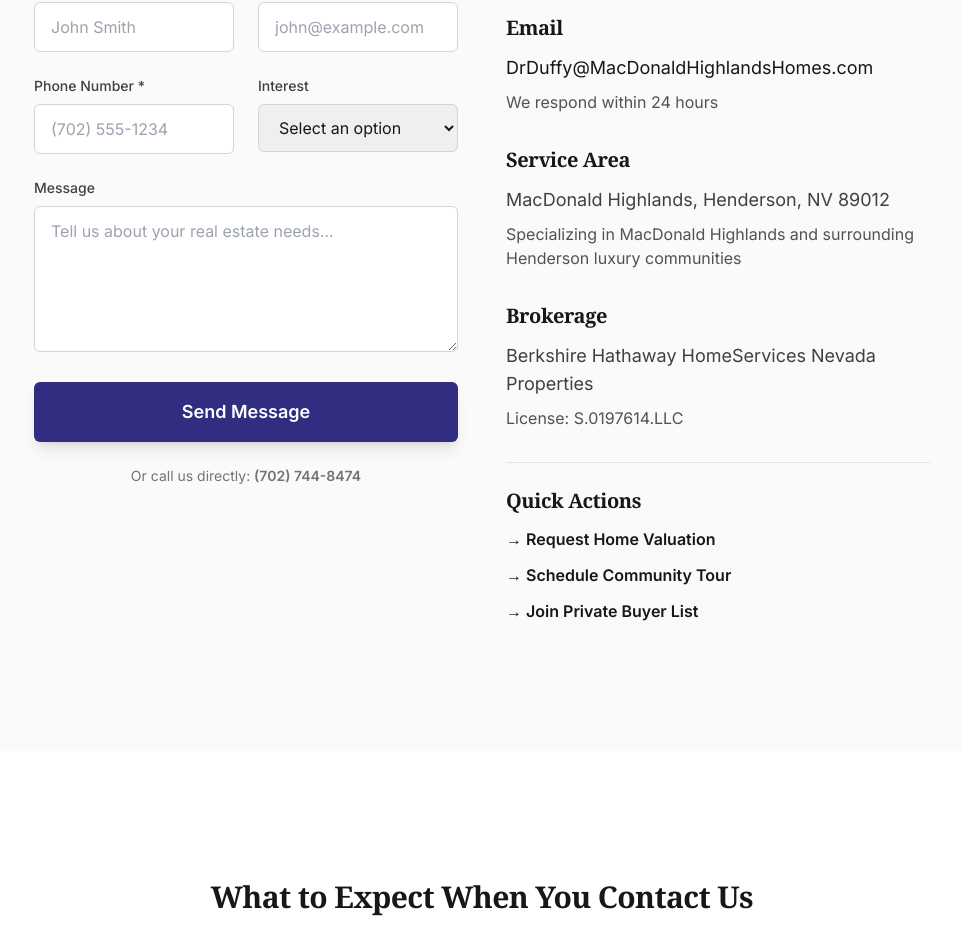
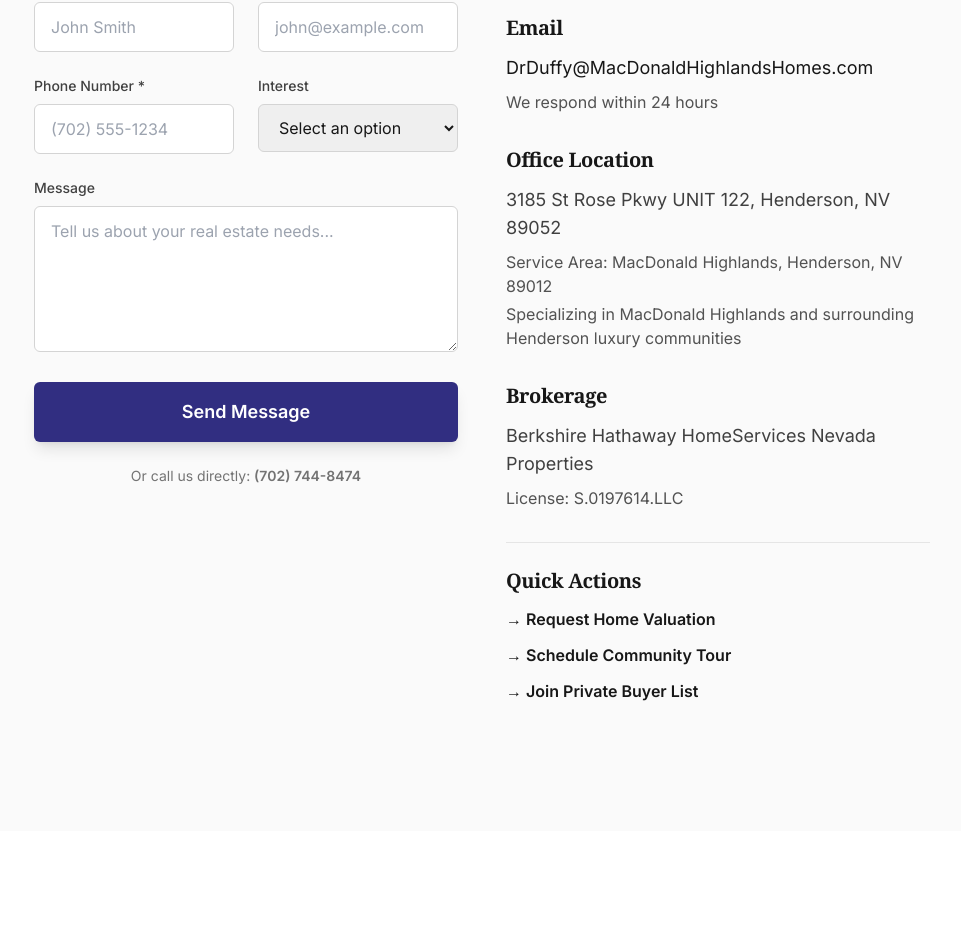
Before and after one commit to LetMeHelpYouREALTY/macdonaldhighlandshomes.com, a Next.js app in the folder regency-site/: page /contact in a window 1280 px wide. Shown: the part 1294-2237 px from the top of the page, without its empty margins (158-1119 px from the left). Built offline with nearby package versions, Linux system fonts and the light colour scheme; no server answers; a web font is replaced by a local one.

Commit message:
feat: Update contact page to show office address
- Display office address: 3185 St Rose Pkwy UNIT 122, Henderson, NV 89052
- Show service area separately
- Update contact page layout

```diff
--- a/regency-site/src/app/contact/page.tsx
+++ b/regency-site/src/app/contact/page.tsx
@@ -90,11 +90,14 @@ export default function ContactPage() {
                   </div>
 
                   <div>
-                    <h3 className="text-xl font-semibold mb-3">Service Area</h3>
+                    <h3 className="text-xl font-semibold mb-3">Office Location</h3>
                     <p className="text-lg text-neutral-700">
-                      {siteConfig.contact.address.full}
+                      {siteConfig.contact.office.full}
                     </p>
                     <p className="text-neutral-600 mt-2">
+                      Service Area: {siteConfig.contact.address.full}
+                    </p>
+                    <p className="text-neutral-600 mt-1">
                       Specializing in MacDonald Highlands and surrounding Henderson luxury communities
                     </p>
                   </div>
```
